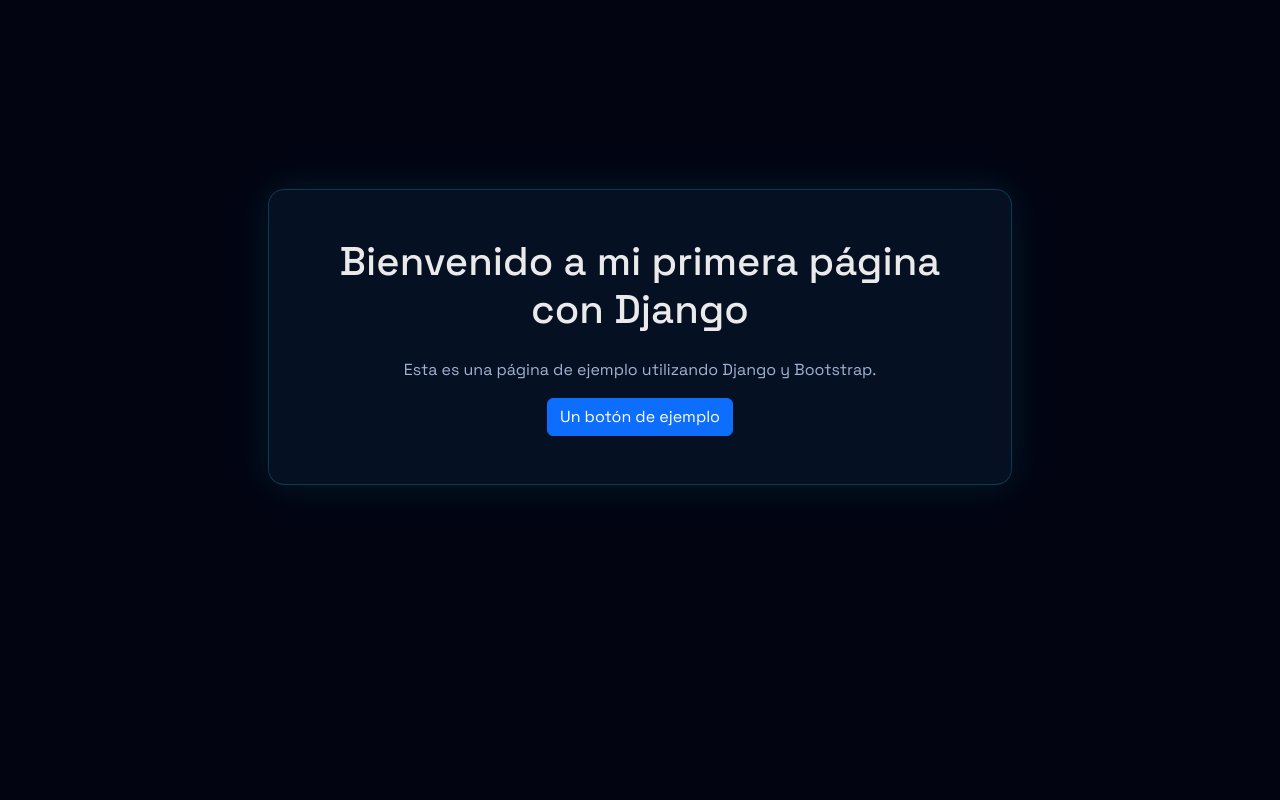
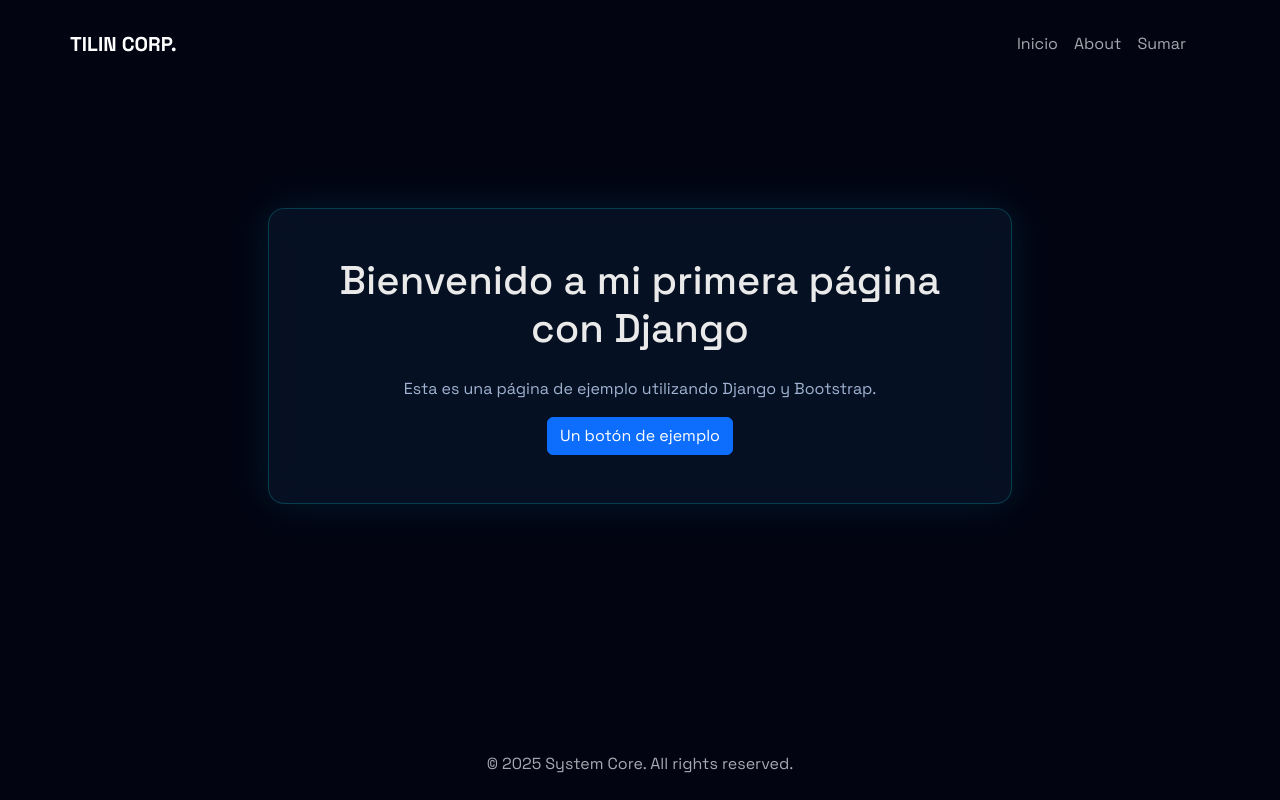
Before and after one commit to iancorral/django-web-ian, a Django app: page / in a window 1280 px wide. Run offline with Django 5.2, Linux system fonts and the light colour scheme; some libraries are stand-ins or nearby versions.

Commit message:
update design

```diff
--- a/Proyectito/mi_primera_pagina/templates/mi_primera_pagina/base.html
+++ b/Proyectito/mi_primera_pagina/templates/mi_primera_pagina/base.html
@@ -40,11 +40,6 @@
             position: fixed; top: 0; left: 0; width: 100%; height: 100%; z-index: -1;
         }
 
-        /* --- NUEVO: Añadimos perspectiva al contenedor principal para el efecto 3D --- */
-        main.main-container {
-            perspective: 1500px;
-        }
-
         .glassmorphic-card {
             background: var(--card-bg-dark);
             backdrop-filter: blur(15px);
@@ -52,13 +47,7 @@
             border: 1px solid var(--border-dark);
             border-radius: 1rem;
             box-shadow: 0 0 40px rgba(0, 242, 255, 0.1);
-            transform-style: preserve-3d; /* Necesario para que el efecto 3D se aplique correctamente */
-            /* --- NUEVO: Transición para el efecto de inclinación y otros estilos --- */
-            transition:
-                transform 0.1s ease-out,
-                background 0.5s,
-                border 0.5s,
-                box-shadow 0.3s;
+            transition: background 0.5s, border 0.5s, box-shadow 0.3s;
         }
 
         [data-bs-theme="light"] .glassmorphic-card {
@@ -100,6 +89,7 @@
             background: #0d6efd; color: #fff; box-shadow: 0 0 25px rgba(13, 110, 253, 0.7);
         }
 
+        /* Estilos del botón de tema y máquina de escribir (sin cambios) */
         #theme-toggle { cursor: pointer; width: 40px; height: 40px; transition: transform 0.6s cubic-bezier(0.68, -0.55, 0.27, 1.55); }
         .sun-and-moon { fill: none; stroke: var(--accent-color); stroke-width: 2; stroke-linecap: round; stroke-linejoin: round; }
         [data-bs-theme="light"] .sun-and-moon { stroke: #333; }
@@ -108,7 +98,6 @@
         #theme-toggle.sun-active { transform: rotate(180deg); }
         #theme-toggle.sun-active .sun { opacity: 1; transform: scale(1) rotate(0deg); }
         #theme-toggle.sun-active .moon { opacity: 0; transform: scale(0.5) rotate(-90deg); }
-
         .typewriter-cursor { border-right: .15em solid var(--accent-color); animation: blink-caret .75s step-end infinite; }
         @keyframes blink-caret { from, to { border-color: transparent; } 50% { border-color: var(--accent-color); } }
         [data-bs-theme="light"] .typewriter-cursor { border-color: #0d6efd; }
@@ -119,9 +108,22 @@
     <div id="tsparticles"></div>
 
     <nav class="navbar navbar-expand-lg container mt-3" style="z-index: 2;">
+        <a class="navbar-brand fw-bold" href="{% url 'index' %}">TILIN CORP.</a>
+        <button class="navbar-toggler" type="button" data-bs-toggle="collapse" data-bs-target="#navbarNav">
+            <span class="navbar-toggler-icon"></span>
+        </button>
+        <div class="collapse navbar-collapse" id="navbarNav">
+            <ul class="navbar-nav ms-auto align-items-center">
+                <li class="nav-item"><a class="nav-link" href="{% url 'index' %}">Inicio</a></li>
+                <li class="nav-item"><a class="nav-link" href="{% url 'about' %}">About</a></li>
+                <li class="nav-item"><a class="nav-link" href="{% url 'sumar' %}">Sumar</a></li>
+                <li class="nav-item d-flex align-items-center ms-lg-3 mt-2 mt-lg-0">
+                    </li>
+            </ul>
+        </div>
     </nav>
 
-    <main class="main-container container my-auto py-5 d-flex align-items-center justify-content-center" style="z-index: 1;">
+    <main class="container my-auto py-5 d-flex align-items-center justify-content-center" style="z-index: 1;">
         <div class="glassmorphic-card p-4 p-md-5 col-lg-8 text-center">
             {% block content %}
                 {% endblock %}
@@ -129,6 +131,7 @@
     </main>
 
     <footer class="container text-center py-4 mt-auto" style="z-index: 2;">
+        <span class="text-muted">© 2025 System Core. All rights reserved.</span>
     </footer>
 
     <script src="https://cdn.jsdelivr.net/npm/tsparticles@3.3.0/tsparticles.bundle.min.js"></script>
@@ -137,38 +140,74 @@
     <script>
     document.addEventListener('DOMContentLoaded', () => {
 
-        // --- CONFIGURACIÓN DE PARTÍCULAS (Sin cambios) ---
-        // ... (el código de partículas es el mismo de antes)
+        function getParticlesOptions(theme) {
+            const color = theme === 'dark' ? "#00f2ff" : "#333333";
+            const linkColor = theme === 'dark' ? "#00f2ff" : "#555555";
 
-        // --- MANEJO DEL TEMA (Sin cambios) ---
-        // ... (el código del theme-toggle es el mismo de antes)
+            return {
+                particles: {
+                    number: { value: 80, density: { enable: true, value_area: 800 } },
+                    color: { value: color },
+                    shape: { type: "circle" },
+                    opacity: { value: 0.5, random: true },
+                    size: { value: 2, random: true },
+                    links: { enable: true, distance: 150, color: linkColor, opacity: 0.4, width: 1 },
+                    move: { enable: true, speed: 2, direction: "none", random: false, straight: false, out_mode: "out" }
+                },
+                interactivity: {
+                    events: {
+                        onhover: {
+                            enable: true,
+                            mode: "grab",
+                            /* --- ¡NUEVO! Este es el efecto parallax que responde al cursor --- */
+                            parallax: {
+                                enable: true,
+                                force: 60,      // Qué tan fuerte es el efecto
+                                smooth: 10      // Qué tan suave es el movimiento
+                            }
+                        },
+                        onclick: { enable: true, mode: "push" }
+                    },
+                    modes: {
+                        grab: { distance: 140, line_linked: { opacity: 1 } },
+                        push: { particles_nb: 4 }
+                    }
+                },
+                retina_detect: true
+            };
+        }
 
-        // --- EFECTO DE MÁQUINA DE ESCRIBIR (Sin cambios) ---
-        // ... (el código del typewriter es el mismo de antes)
+        let particlesInstance;
+        async function loadParticles(theme) {
+            if (particlesInstance) {
+                particlesInstance.destroy();
+            }
+            particlesInstance = await tsParticles.load({
+                id: "tsparticles",
+                options: getParticlesOptions(theme)
+            });
+        }
 
-        /* --- NUEVO: EFECTO DE INCLINACIÓN 3D (TILT) PARA LA TARJETA --- */
-        const card = document.querySelector('.glassmorphic-card');
-        if (card) {
-            const tiltIntensity = 10; // Puedes ajustar este valor (más alto = más inclinación)
+        const themeToggle = document.getElementById('theme-toggle');
+        const htmlElement = document.documentElement;
 
-            card.addEventListener('mousemove', (e) => {
-                const { top, left, width, height } = card.getBoundingClientRect();
-                const x = e.clientX - left;
-                const y = e.clientY - top;
-                const centerX = width / 2;
-                const centerY = height / 2;
+        const applyTheme = (theme) => {
+            htmlElement.setAttribute('data-bs-theme', theme);
+            if (theme === 'light') { themeToggle.classList.add('sun-active'); }
+            else { themeToggle.classList.remove('sun-active'); }
+            loadParticles(theme);
+        };
 
-                const rotateX = (centerY - y) / centerY * tiltIntensity;
-                const rotateY = (x - centerX) / centerX * tiltIntensity;
+        const savedTheme = localStorage.getItem('theme') || 'dark';
+        applyTheme(savedTheme);
 
-                card.style.transform = `perspective(1500px) rotateX(${rotateX}deg) rotateY(${rotateY}deg)`;
+        themeToggle.addEventListener('click', () => {
+            const newTheme = htmlElement.getAttribute('data-bs-theme') === 'dark' ? 'light' : 'dark';
+            localStorage.setItem('theme', newTheme);
+            applyTheme(newTheme);
         });
 
-            card.addEventListener('mouseleave', () => {
-                // Regresa a la posición original suavemente
-                card.style.transform = 'perspective(1500px) rotateX(0deg) rotateY(0deg)';
-            });
-        }
+        // El resto del script para el typewriter
     });
     </script>
 </body>
```
Also changed, not shown: Proyectito/mi_primera_pagina/templates/mi_primera_pagina/about.html (+11 -11 lines), Proyectito/mi_primera_pagina/templates/mi_primera_pagina/sumar.html (+25 -11 lines). Lines whose indentation alone changed are shown as unchanged.
